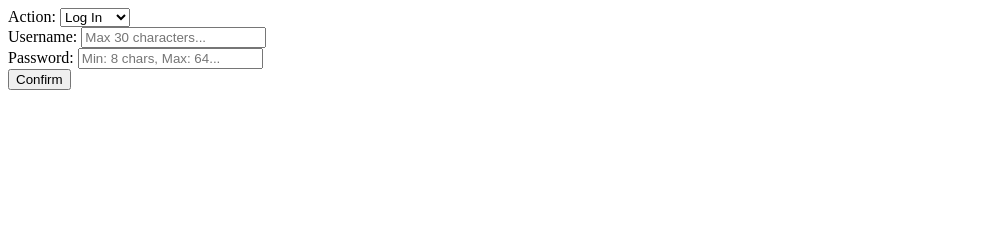
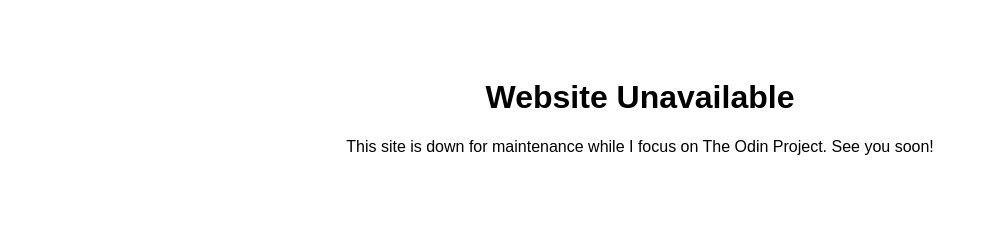
Before and after one commit to Zeegeedee/printerMail-frontend, a plain HTML site: page index.html in a window 1280 px wide. Shown: the whole page, without its empty margins (0-988 px from the left). Drawn offline with Linux system fonts and the light colour scheme.

Commit message:
Update index.html

```diff
--- a/index.html
+++ b/index.html
@@ -5,6 +5,11 @@
     <meta charset="UTF-8">
 </head>
 <body>
+    <div style="font-family: sans-serif; text-align: center; padding: 50px;">
+        <h1>Website Unavailable</h1>
+        <p>This site is down for maintenance while I focus on The Odin Project. See you soon!</p>
+    </div>
+    <template>
         <div id="authGate">
             <div>
                 <label>Action:</label>
@@ -61,7 +66,7 @@
                 <div id="searchResultsContainer"></div>
             </div>
         </div>
-
+    </template>
     <script src="app.js"></script>
 </body>
 </html>
```
Lines whose indentation alone changed are shown as unchanged.
